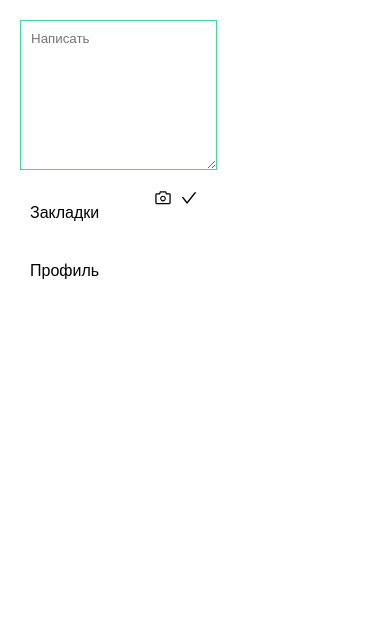
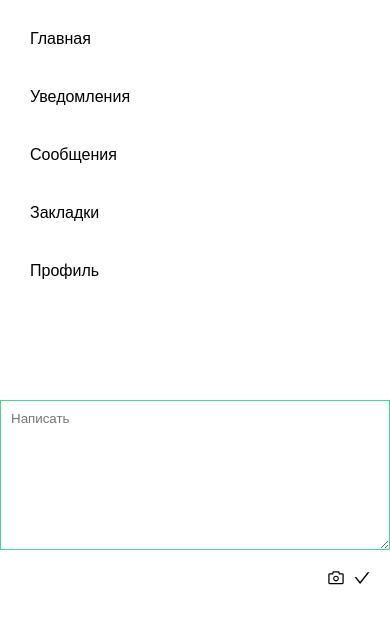
Before and after one commit to oksanaBir/social-net, a React app: page / in a window 390 px wide. Built offline with nearby package versions, Linux system fonts and the light colour scheme.

Commit message:
@media changed

```diff
--- a/src/styles/flexbox.less
+++ b/src/styles/flexbox.less
@@ -8,16 +8,16 @@
     padding: 30px 30px 30px 330px !important;
 
     @media (max-width: 1100px) {
-        width: auto !important;
         padding: 20px !important;
         top: 220px;
     }
 
-    @media (max-width: 350px) {
-        position: relative;
-        height: 300px;
-        top: 400px !important;
-
-
+    @media (max-width: 450px) {
+        position: fixed;
+        display: block;
+        height: 400px;
+        width: 100%;
+        top: 400px;
+        padding: 0 !important;
     }
 }
```
